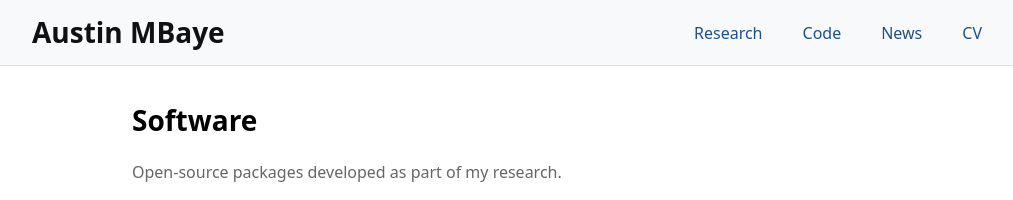
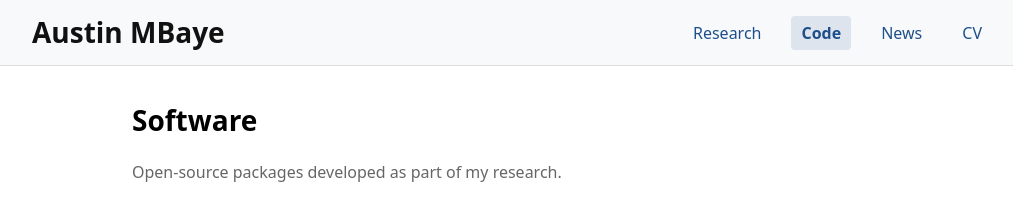
Before and after one commit to ambaye15/ambaye15.github.io, a Jekyll site: the page built from code.html, in a window 1280 px wide. Shown: the top 200 px of the page, without its empty margins (128-1141 px from the left). Built offline with Jekyll 4.4.1, drawn with Linux system fonts in a browser that asks for light colours.

Commit message:
Add active state styling for site navigation links

```diff
--- a/assets/main.css
+++ b/assets/main.css
@@ -65,6 +65,11 @@ body {
 }
 .site-nav a:hover {
   background-color: rgba(30, 79, 139, 0.08);
+}
+
+.site-nav a.active {
+  background-color: rgba(30, 79, 139, 0.12);
+  font-weight: 600;
 }
 
 /* MAIN CONTENT margin:40, padding:20*/
```
